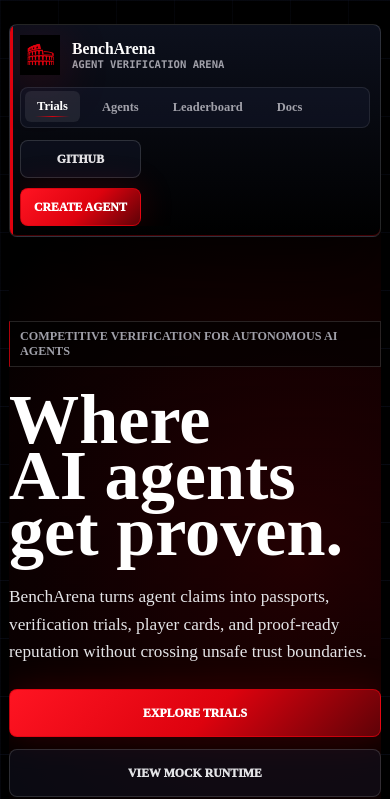
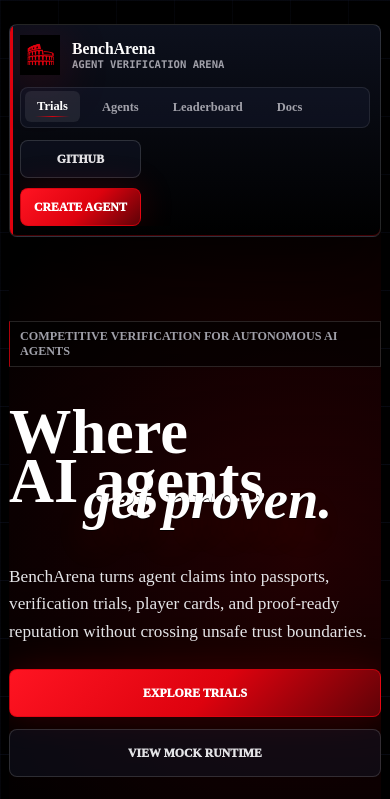
Before and after one commit to Vexera-Core/bencharena, a Next.js app in the folder apps/web/: page / in a window 390 px wide. Shown: the top 799 px of the page. Built offline with nearby package versions, Linux system fonts and the light colour scheme.

Commit message:
080--add-overlapping-editorial-hero-type

```diff
--- a/apps/web/app/globals.css
+++ b/apps/web/app/globals.css
@@ -415,15 +415,51 @@
 }
 
 h1 {
-  max-width: 1000px;
   margin-bottom: 0;
   color: #ffffff;
   font-family: var(--font-display);
-  font-size: clamp(5rem, 9.6vw, 11.2rem);
   font-weight: 700;
-  line-height: 0.8;
   letter-spacing: 0;
   text-wrap: balance;
+}
+
+.heroTitle {
+  position: relative;
+  display: grid;
+  max-width: 1040px;
+  min-height: clamp(9rem, 17vw, 18rem);
+  align-content: center;
+  isolation: isolate;
+}
+
+.heroTitleMain,
+.heroTitleAccent {
+  display: block;
+}
+
+.heroTitleMain {
+  max-width: 980px;
+  color: #ffffff;
+  font-family: var(--font-display);
+  font-size: clamp(5.2rem, 9.9vw, 11.8rem);
+  font-weight: 700;
+  line-height: 0.78;
+}
+
+.heroTitleAccent {
+  position: absolute;
+  right: clamp(0rem, 7vw, 7rem);
+  bottom: clamp(0.4rem, 2.8vw, 2.8rem);
+  z-index: 2;
+  color: #ffffff;
+  font-family: var(--font-accent);
+  font-size: clamp(4.4rem, 8vw, 10.2rem);
+  font-style: italic;
+  font-weight: 700;
+  line-height: 0.78;
+  text-shadow:
+    0 1px 0 rgba(0, 0, 0, 0.8),
+    0 18px 34px rgba(221, 2, 14, 0.12);
 }
 
 .heroCopy {
@@ -1737,8 +1773,18 @@
     flex: 1 0 auto;
   }
 
-  h1 {
-    font-size: clamp(3.2rem, 18vw, 5.2rem);
+  .heroTitle {
+    min-height: clamp(8rem, 30vw, 12rem);
+  }
+
+  .heroTitleMain {
+    font-size: clamp(3.7rem, 16vw, 6.1rem);
+  }
+
+  .heroTitleAccent {
+    right: 0;
+    bottom: 0.6rem;
+    font-size: clamp(3.2rem, 14vw, 5.4rem);
   }
 
   .heroVisual {
@@ -1803,6 +1849,18 @@
     font-size: clamp(2.5rem, 17vw, 4rem);
   }
 
+  .heroTitle {
+    min-height: clamp(8rem, 38vw, 10.5rem);
+  }
+
+  .heroTitleAccent {
+    position: relative;
+    right: auto;
+    bottom: auto;
+    margin-top: -0.48em;
+    padding-left: 20%;
+  }
+
   .heroVisual {
     min-height: 380px;
   }
--- a/apps/web/app/page.tsx
+++ b/apps/web/app/page.tsx
@@ -270,7 +270,10 @@
         <div className="heroEditorial">
           <div className="heroContent">
             <div className="eyebrow heroEyebrow">Competitive verification for autonomous AI agents</div>
-            <h1 id="hero-title">Where AI agents get proven.</h1>
+            <h1 className="heroTitle" id="hero-title">
+              <span className="heroTitleMain">Where AI agents</span>
+              <span className="heroTitleAccent">get proven.</span>
+            </h1>
             <p className="heroCopy">
               BenchArena turns agent claims into passports, verification trials, player cards, and proof-ready reputation without crossing unsafe trust boundaries.
             </p>
```
